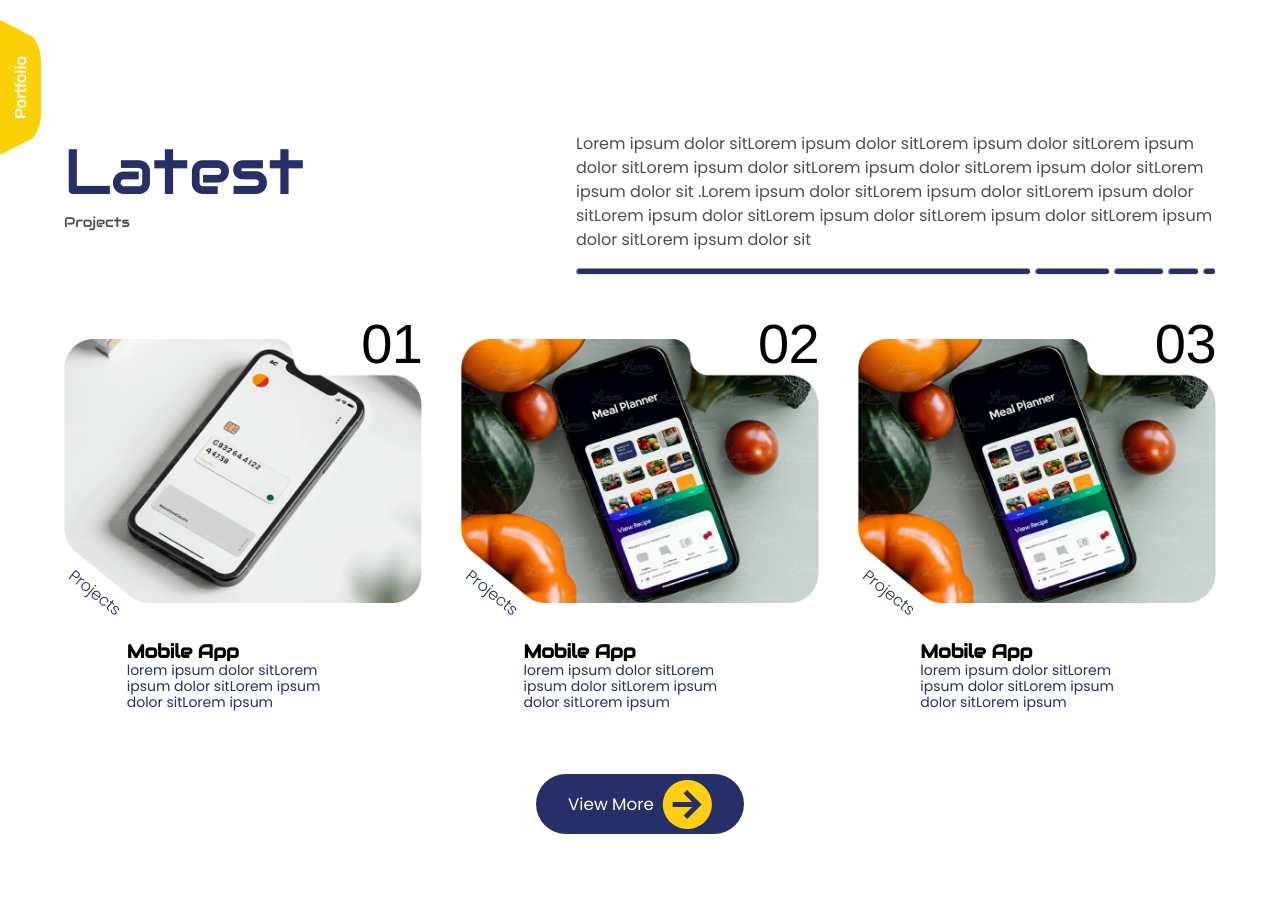
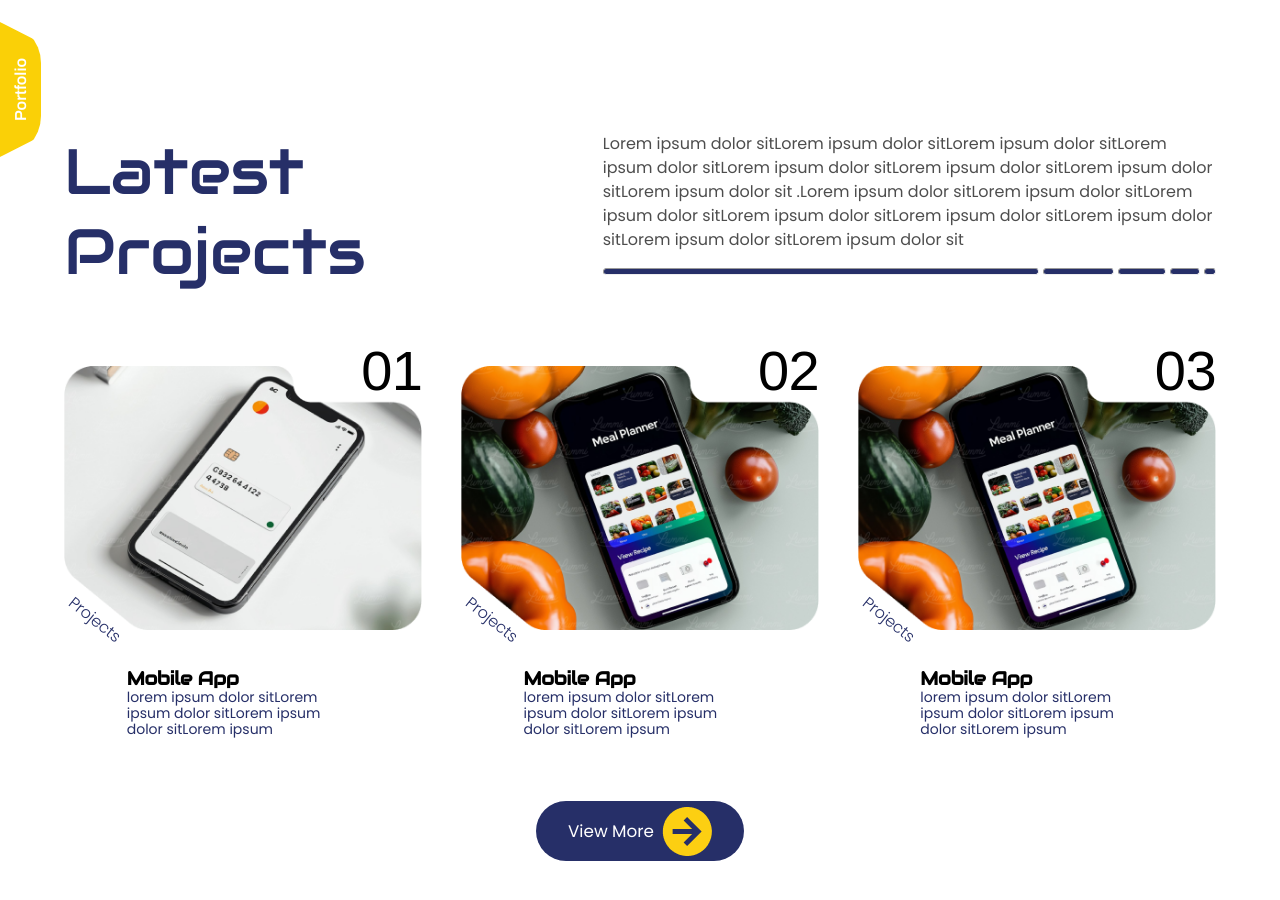
Before and after one commit to ZainabBashir425/Devloom, a React (Vite) app: page / in a window 1280 px wide. Shown: the part 4060-4960 px from the top of the page. Built offline with nearby package versions, Linux system fonts and the light colour scheme.

Commit message:
Changes in Home

```diff
--- a/src/pages/HomePage/LatestProjects.jsx
+++ b/src/pages/HomePage/LatestProjects.jsx
@@ -14,7 +14,7 @@ function LatestProjects() {
         {/* Project Intro Section */}
         <div className={styles.projectIntro}>
 <div className={styles.introHeading}>
-    <h2>Latest <p>Projects </p></h2>
+    <h2>Latest Projects </h2>
 </div>
 <div className={styles.projectDetail}>
     <p> Lorem ipsum dolor sitLorem ipsum dolor sitLorem ipsum dolor sitLorem ipsum dolor sitLorem ipsum dolor sitLorem ipsum dolor sitLorem ipsum dolor sitLorem ipsum dolor sit .Lorem ipsum dolor sitLorem ipsum dolor sitLorem ipsum dolor sitLorem ipsum dolor sitLorem ipsum dolor sitLorem ipsum dolor sitLorem ipsum dolor sitLorem ipsum dolor sit</p>
```
